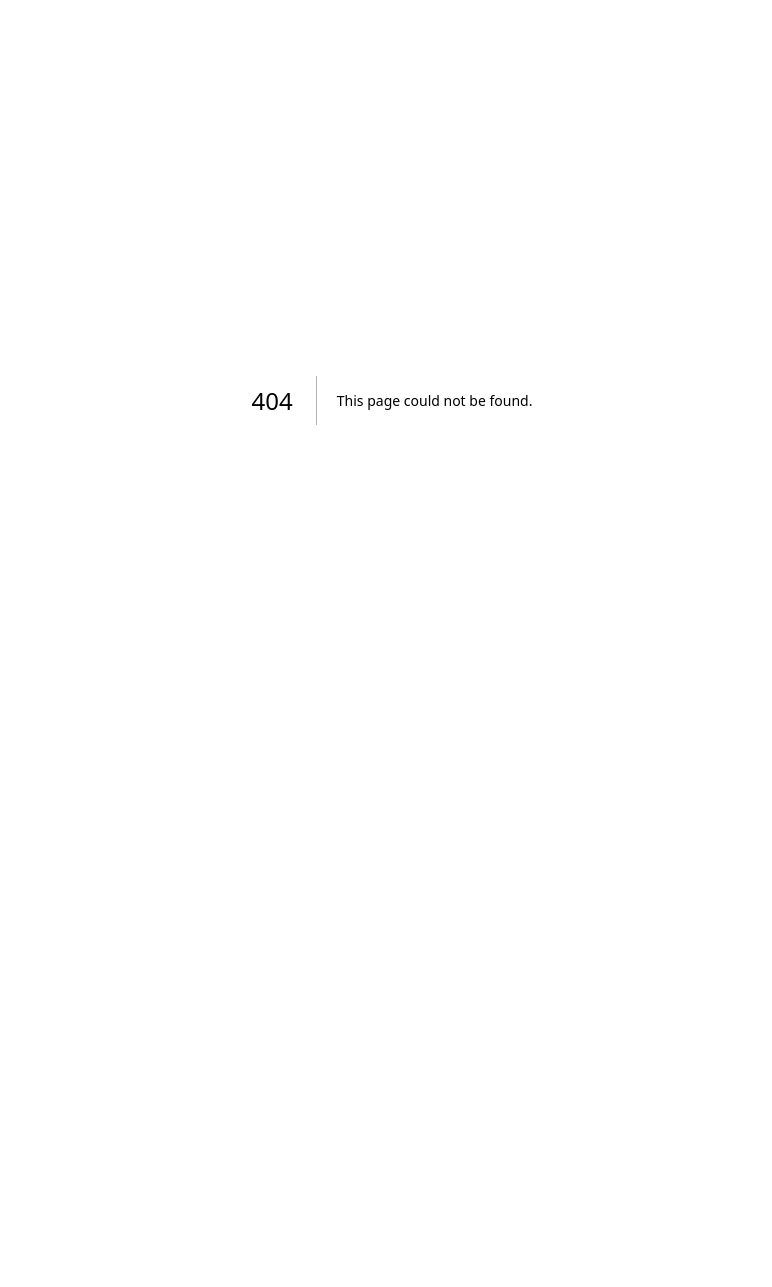
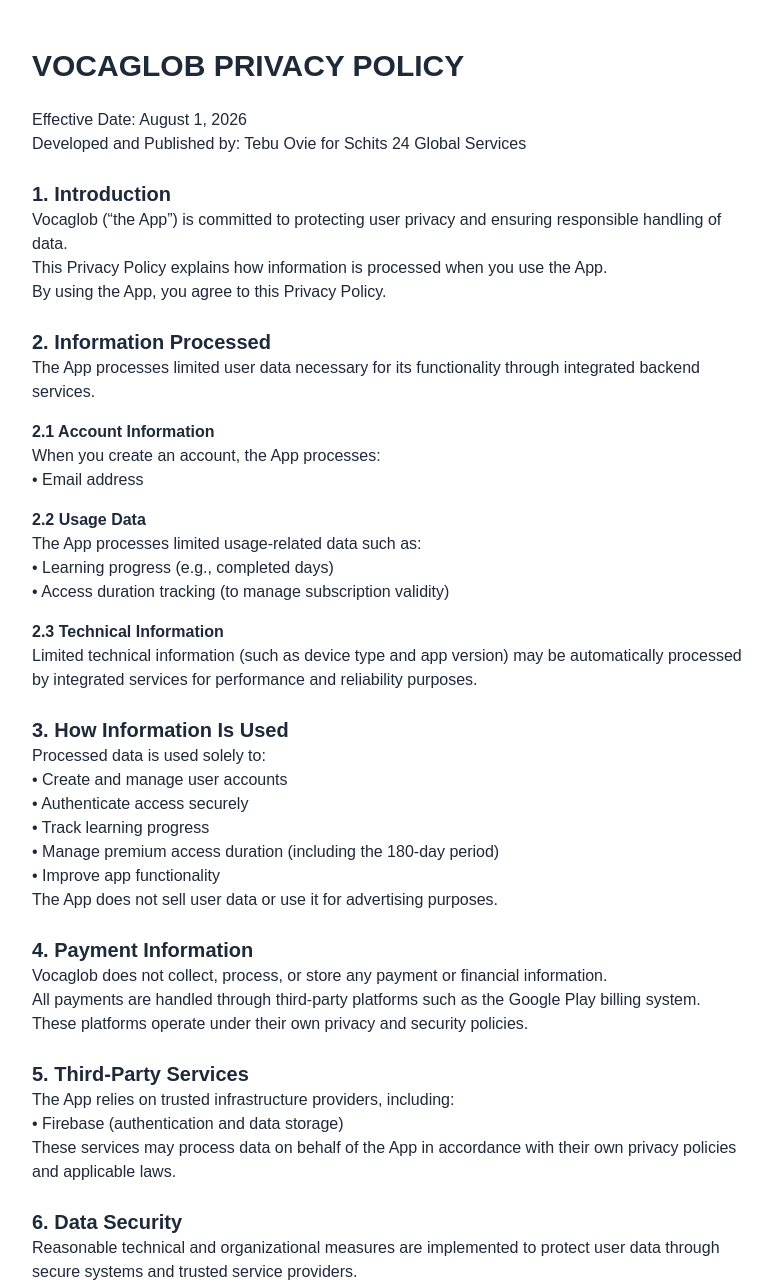
Before and after one commit to Designer-sys/vocaglob-landing, a Next.js app: page /privacy in a window 1280 px wide. Before the commit this address had no page. Shown: the top 1287 px of the page, without its empty margins (248-1020 px from the left). Before the commit the page ends 800 px from the top, so only its background shows below. Built offline with nearby package versions, Linux system fonts and the light colour scheme.

Commit message:
Add privacy policy page and footer links

```diff
--- a/app/page.tsx
+++ b/app/page.tsx
@@ -132,7 +132,28 @@
           Coming Soon on Google Play
         </button>
       </section>
+{/* Footer */}
+<footer className="mt-8 py-8 text-center border-t bg-white">
+  <p className="text-gray-600 mb-3">
+    © 2026 Vocaglob. All rights reserved.
+  </p>
 
+  <div className="flex justify-center gap-6">
+    <Link
+      href="/contact"
+      className="text-gray-700 hover:text-blue-600 underline font-medium"
+    >
+      Contact
+    </Link>
+
+    <Link
+      href="/privacy"
+      className="text-gray-700 hover:text-blue-600 underline font-medium"
+    >
+      Privacy Policy
+    </Link>
+  </div>
+</footer>
     </main>
   );
 }
--- /dev/null
+++ b/app/privacy/page.tsx
@@ -0,0 +1,258 @@
+export default function PrivacyPolicy() {
+  return (
+    <main className="max-w-3xl mx-auto px-6 py-12 text-gray-800">
+      <h1 className="text-3xl font-bold mb-6">
+        VOCAGLOB PRIVACY POLICY
+      </h1>
+
+      <p className="mb-6">
+        Effective Date: August 1, 2026
+        <br />
+        Developed and Published by: Tebu Ovie for Schits 24 Global Services
+      </p>
+
+      <section className="space-y-6">
+        <div>
+          <h2 className="text-xl font-bold">
+            1. Introduction
+          </h2>
+
+          <p>
+            Vocaglob (“the App”) is committed to protecting user privacy and ensuring responsible handling of data.
+          </p>
+
+          <p>
+            This Privacy Policy explains how information is processed when you use the App.
+          </p>
+
+          <p>
+            By using the App, you agree to this Privacy Policy.
+          </p>
+        </div>
+
+
+        <div>
+          <h2 className="text-xl font-bold">
+            2. Information Processed
+          </h2>
+
+          <p>
+            The App processes limited user data necessary for its functionality through integrated backend services.
+          </p>
+
+          <h3 className="font-semibold mt-4">
+            2.1 Account Information
+          </h3>
+
+          <p>
+            When you create an account, the App processes:
+            <br />
+            • Email address
+          </p>
+
+
+          <h3 className="font-semibold mt-4">
+            2.2 Usage Data
+          </h3>
+
+          <p>
+            The App processes limited usage-related data such as:
+            <br />
+            • Learning progress (e.g., completed days)
+            <br />
+            • Access duration tracking (to manage subscription validity)
+          </p>
+
+
+          <h3 className="font-semibold mt-4">
+            2.3 Technical Information
+          </h3>
+
+          <p>
+            Limited technical information (such as device type and app version) may be automatically processed by integrated services for performance and reliability purposes.
+          </p>
+        </div>
+
+
+        <div>
+          <h2 className="text-xl font-bold">
+            3. How Information Is Used
+          </h2>
+
+          <p>
+            Processed data is used solely to:
+            <br />
+            • Create and manage user accounts
+            <br />
+            • Authenticate access securely
+            <br />
+            • Track learning progress
+            <br />
+            • Manage premium access duration (including the 180-day period)
+            <br />
+            • Improve app functionality
+          </p>
+
+          <p>
+            The App does not sell user data or use it for advertising purposes.
+          </p>
+        </div>
+
+
+        <div>
+          <h2 className="text-xl font-bold">
+            4. Payment Information
+          </h2>
+
+          <p>
+            Vocaglob does not collect, process, or store any payment or financial information.
+          </p>
+
+          <p>
+            All payments are handled through third-party platforms such as the Google Play billing system.
+          </p>
+
+          <p>
+            These platforms operate under their own privacy and security policies.
+          </p>
+        </div>
+
+
+        <div>
+          <h2 className="text-xl font-bold">
+            5. Third-Party Services
+          </h2>
+
+          <p>
+            The App relies on trusted infrastructure providers, including:
+            <br />
+            • Firebase (authentication and data storage)
+          </p>
+
+          <p>
+            These services may process data on behalf of the App in accordance with their own privacy policies and applicable laws.
+          </p>
+        </div>
+
+
+        <div>
+          <h2 className="text-xl font-bold">
+            6. Data Security
+          </h2>
+
+          <p>
+            Reasonable technical and organizational measures are implemented to protect user data through secure systems and trusted service providers.
+          </p>
+
+          <p>
+            However, no method of transmission or storage is completely secure, and absolute security cannot be guaranteed.
+          </p>
+        </div>
+
+
+        <div>
+          <h2 className="text-xl font-bold">
+            7. Data Retention
+          </h2>
+
+          <p>
+            User data is retained only for as long as necessary to provide the App’s services.
+          </p>
+
+          <p>
+            Upon account deletion, personal data associated with the account is removed from active systems.
+          </p>
+
+          <p>
+            However, certain limited records (such as account creation and deletion logs, and basic account identifiers) may be retained for legal, security, and administrative purposes.
+          </p>
+        </div>
+
+
+        <div>
+          <h2 className="text-xl font-bold">
+            8. Account Control
+          </h2>
+
+          <p>
+            Users may delete their account directly within the application where such functionality is available.
+          </p>
+
+          <p>
+            Upon deletion:
+            <br />
+            • Personal data associated with the account will be deleted from active systems.
+          </p>
+
+          <p>
+            However:
+            <br />
+            • Certain limited records (such as account creation logs, deletion logs, and basic account identifiers) may be retained for legal, security, and administrative purposes, as described in Section 7.
+          </p>
+
+          <p>
+            Deletion is subject to system limitations and applicable legal requirements.
+          </p>
+        </div>
+
+
+        <div>
+          <h2 className="text-xl font-bold">
+            9. Children’s Privacy
+          </h2>
+
+          <p>
+            The App is not intended for use by children under the age permitted by applicable laws in their jurisdiction.
+          </p>
+
+          <p>
+            The App does not knowingly process personal data from children who do not meet the required legal age.
+          </p>
+
+          <p>
+            If it becomes known that such data has been provided, it may be deleted.
+          </p>
+        </div>
+
+
+        <div>
+          <h2 className="text-xl font-bold">
+            10. Changes to This Privacy Policy
+          </h2>
+
+          <p>
+            This Privacy Policy may be updated from time to time to reflect legal, technical, or operational changes.
+          </p>
+
+          <p>
+            Continued use of the App constitutes acceptance of any updated version.
+          </p>
+        </div>
+
+
+        <div>
+          <h2 className="text-xl font-bold">
+            11. Contact Information
+          </h2>
+
+          <p>
+            For inquiries or concerns regarding this Privacy Policy:
+          </p>
+
+          <p>
+            WhatsApp Business:{" "}
+            <a
+              href="https://wa.me/2347070265385"
+              className="text-blue-700 underline font-semibold"
+              target="_blank"
+              rel="noopener noreferrer"
+            >
+              +2347070265385
+            </a>
+          </p>
+        </div>
+
+      </section>
+    </main>
+  );
+}
```
